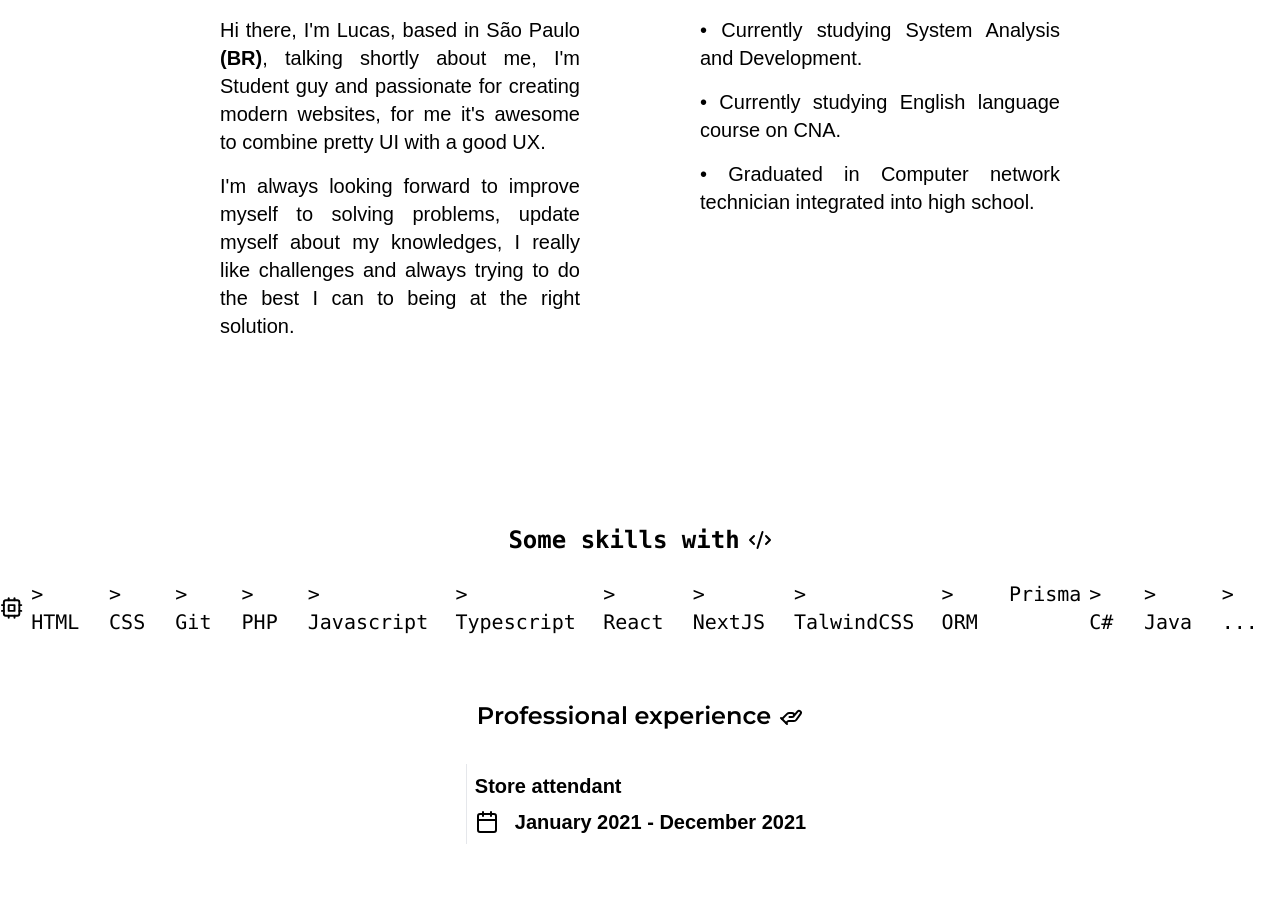
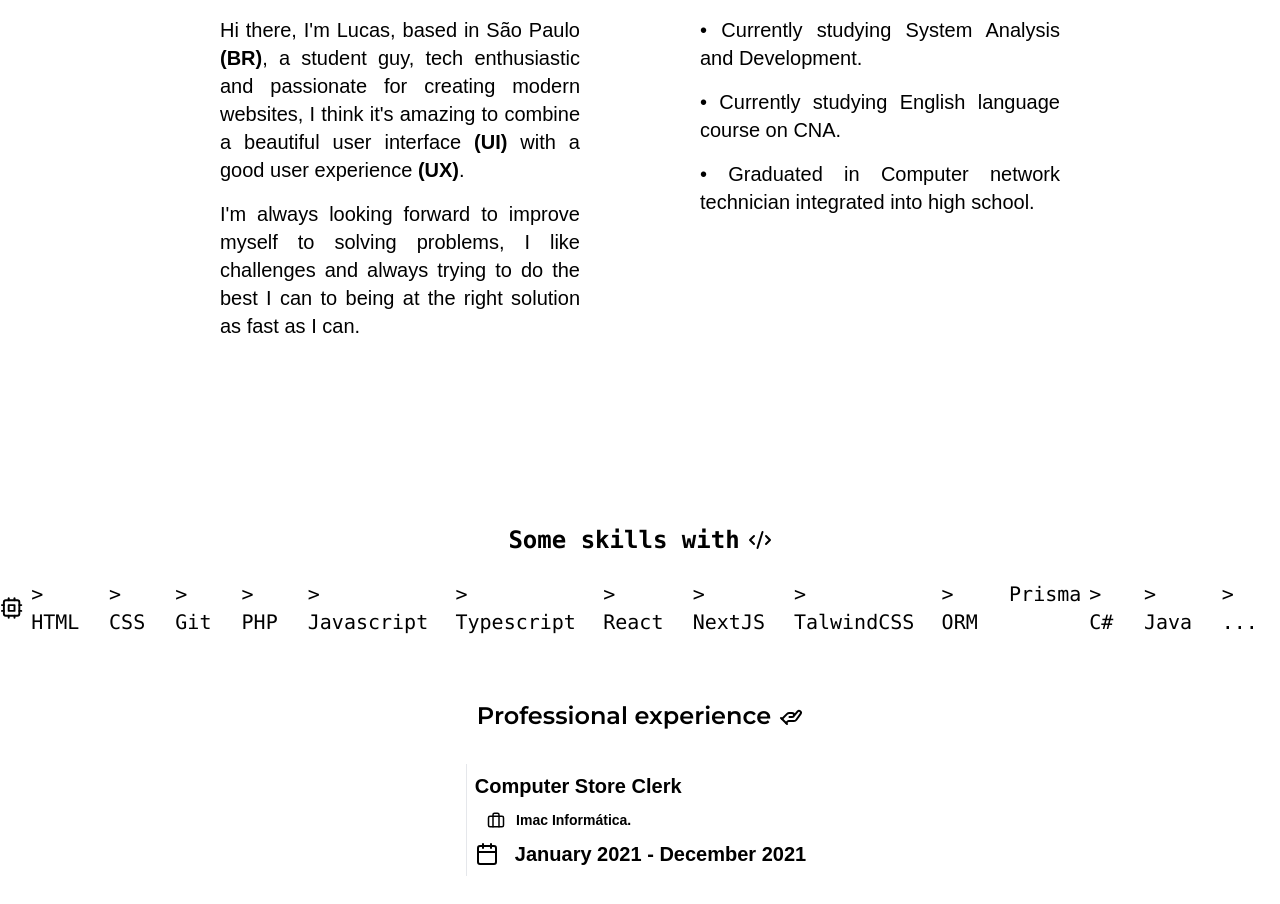
Before and after one commit to LrAmaral/portfolio, a Next.js app: page / in a window 1280 px wide. Shown: the part 924-1828 px from the top of the page. Built offline with nearby package versions, Linux system fonts and the light colour scheme; a web font is replaced by a local one.

Commit message:
:wrench: major-changes

```diff
--- a/app/(root)/components/about.tsx
+++ b/app/(root)/components/about.tsx
@@ -9,12 +9,13 @@ export const About = () => {
           Biography
           </h2>
           <p className="text-xl">
-            Hi there, I'm Lucas, based in São Paulo <span className="font-bold">(BR)</span>, talking shortly about me, I'm Student guy and passionate for creating modern websites,
-            for me it's awesome to combine pretty UI with a good UX.
+            Hi there, I'm Lucas, based in São Paulo <span className="font-bold">(BR)</span>, a student guy, tech enthusiastic
+            and passionate for creating modern websites, I think it's amazing to combine a beautiful user interface
+            <span className="font-bold"> (UI)</span> with a good user experience <span className="font-bold">(UX)</span>.
           </p>
           <p className="text-xl">
-            I'm always looking forward to improve myself to solving problems, update myself about my knowledges, I really like
-            challenges and always trying to do the best I can to being at the right solution.
+            I'm always looking forward to improve myself to solving problems, I like
+            challenges and always trying to do the best I can to being at the right solution as fast as I can.
           </p>
         </div>
         <div className="w-3/4 flex flex-col gap-4">
--- a/app/(root)/components/experience.tsx
+++ b/app/(root)/components/experience.tsx
@@ -1,6 +1,6 @@
 'use client'
 
-import { Calendar, Code2, Cpu, HelpingHand } from "lucide-react"
+import { Briefcase, Calendar, Code2, Cpu, HelpingHand } from "lucide-react"
 
 export const Experience = () => {
   return (
@@ -28,9 +28,10 @@ export const Experience = () => {
       </code>
         <div className="flex flex-col justify-center items-center mb-28">
           <h2 className="text-2xl font-bold font-alt mt-10 mb-8 flex items-center gap-2">Professional experience <HelpingHand /></h2>
-          <div className="border-l p-2">
+          <div className="border-l  p-2">
             <div className="text-xl font-semibold flex flex-col gap-2">
-              <p>Store attendant</p>
+              <p>Computer Store Clerk</p>
+              <div className="text-sm flex items-center gap-2 w-2/4 justify-center"><span className="scale-75"><Briefcase /></span>Imac Informática.</div>
               <p className="flex gap-4 items-center"><Calendar /> January 2021 - December 2021</p>
             </div>
           </div>
--- a/app/(root)/components/intro.tsx
+++ b/app/(root)/components/intro.tsx
@@ -6,8 +6,9 @@ import { Clipboard } from "./clipboard";
 export const Intro = () => {
 
   const [word, setWords] = useState([
-    'Creative', 'Web', 'React'
+    'Creative', 'Web', 'React', 'Frontend'
   ]);
+
   const [currentIndex, setCurrentIndex] = useState(0);
 
   useEffect(() => {
--- a/app/(root)/page.tsx
+++ b/app/(root)/page.tsx
@@ -1,6 +1,5 @@
 import { About } from "./components/about"
 import { Intro } from "./components/intro"
-import techs from "./utils/tech"
 
 const Overview = () => {
   return (
--- /dev/null
+++ b/app/design/page.tsx
@@ -0,0 +1,9 @@
+
+
+const Page = () => {
+  return (
+    <div></div>
+  )
+}
+
+export default Page
--- a/app/project/page.tsx
+++ b/app/project/page.tsx
@@ -4,7 +4,7 @@ import Link from 'next/link'
 function Project() {
   return (
     <main className='flex flex-col w-full items-center font-alt'>
-      <div className='flex md:flex-row xs:flex-col gap-8 items-start justify-center w-3/4 mt-20'>
+      <div className='flex md:flex-row xs:flex-col gap-8 items-start justify-center w-3/4 mt-20 md:mb-0 xs:mb-20'>
          <div className='flex md:flex-col lg:flex-row xl:flex-row xs:flex-col gap-8'>
           <Image className="rounded-2xl" src={'/shop.jpg'} loading={'lazy'} quality={100} width={1000} height={500} alt='print of project'/>
           <div className='flex gap-4 items-start flex-col'>
@@ -13,8 +13,8 @@ function Project() {
                 E-commerce full stack application using framework Next.js, TailwindCSS and Prisma ORM,
                 It's a big project what will be used to a Final Paper project of the college.
               </p>
-              <p>We use the framework Next because the facility to create websites with them,
-                and all the versability we give to us to develop a website, it's such a amazing
+              <p>We work with the framework Next because the facility to create websites with them,
+                and all the versability we give to us to developing, it has been a such a great and amazing
                 experience to do that project.
               </p>
               <p className='text-red-500'>{'Project not finished yet ⚠'}</p>
--- a/components/nav.tsx
+++ b/components/nav.tsx
@@ -25,6 +25,12 @@ export const Nav = () => {
       href: `/project`,
       active: pathname === `/projects`,
     },
+    // {
+    //   id: '3',
+    //   label: 'designs',
+    //   href: `/design`,
+    //   active: pathname === `/designs`,
+    // },
   ]
 
   return (
```
